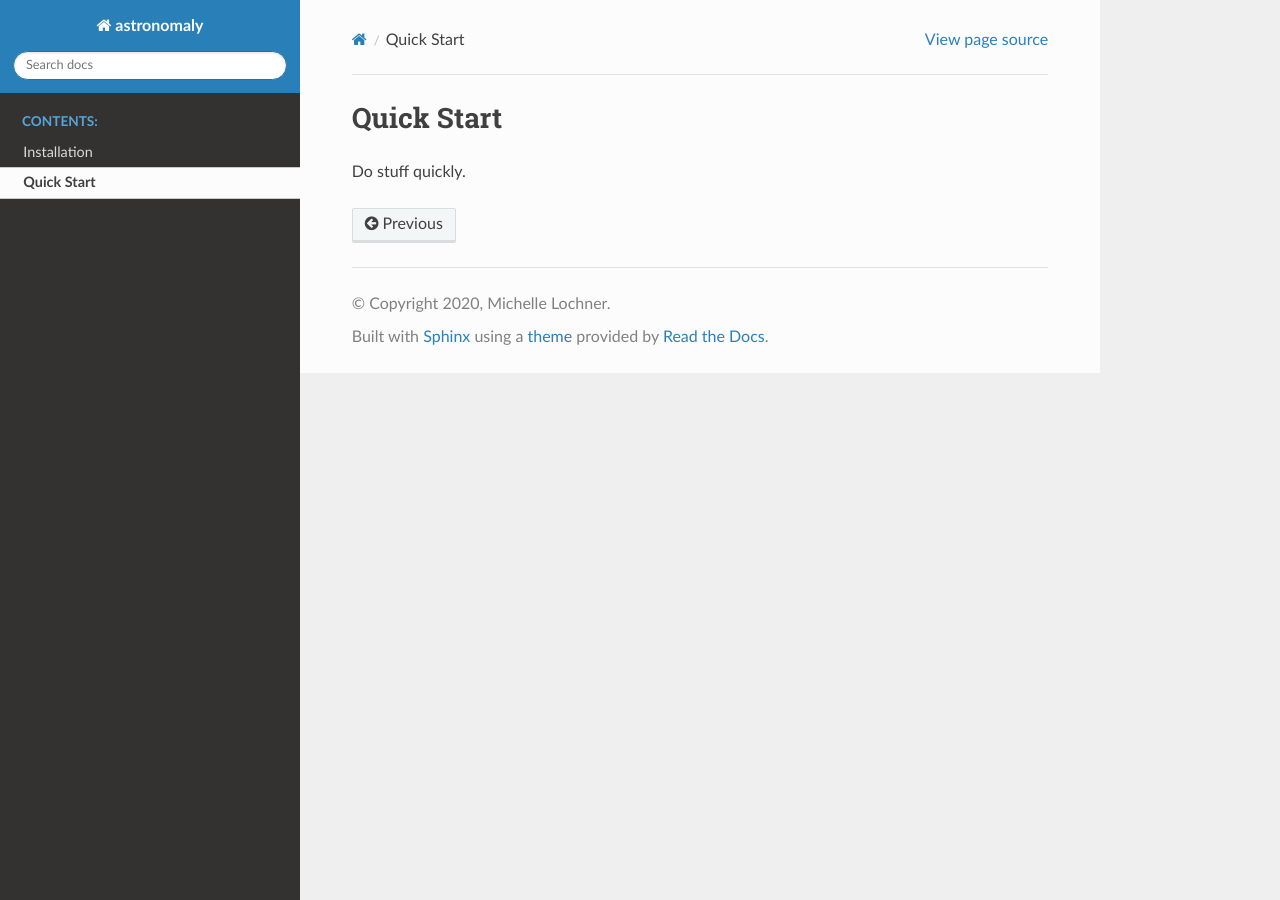
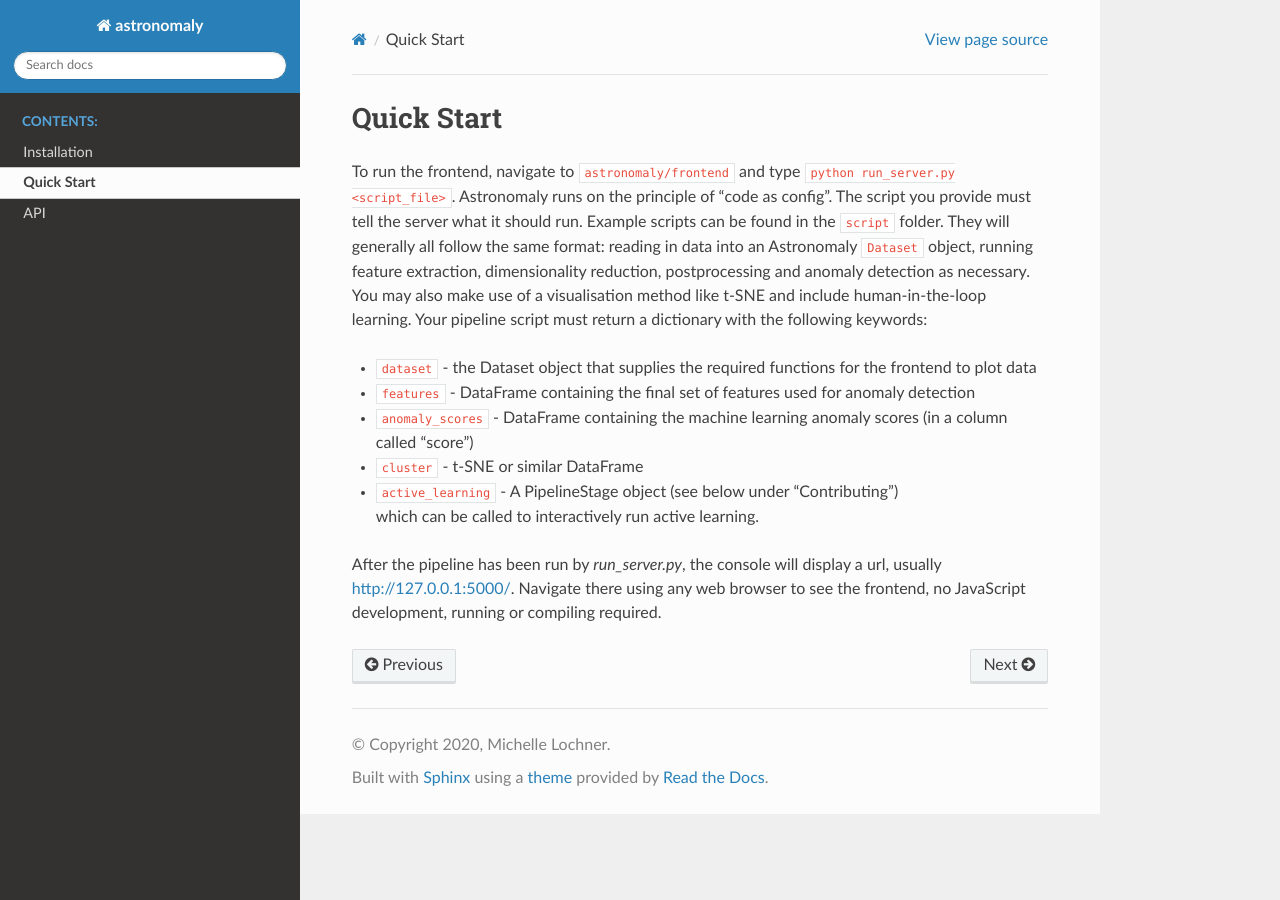
Before and after one commit to MichelleLochner/astronomaly, a Sphinx documentation site: the page built from astronomaly/python_docs/source/quickstart.rst, in a window 1280 px wide. Built offline with Sphinx 7.4.7 and the Read the Docs theme 2.0.0, drawn with Linux system fonts in a browser that asks for light colours; pages that are not in the unit, such as notebooks, are missing from menus.

```diff
--- a/astronomaly/python_docs/source/index.rst
+++ b/astronomaly/python_docs/source/index.rst
@@ -13,7 +13,7 @@ Welcome to astronomaly's documentation!
 
    install
    quickstart
-   apidocs/modules
+   api
 
 
 
--- a/astronomaly/python_docs/source/quickstart.rst
+++ b/astronomaly/python_docs/source/quickstart.rst
@@ -1,4 +1,25 @@
+===========
 Quick Start
 ===========
 
-Do stuff quickly.
+To run the frontend, navigate to ``astronomaly/frontend`` and type ``python
+run_server.py <script_file>``. Astronomaly runs on the principle of "code as
+config". The script you provide must tell the server what it should run.
+Example scripts can be found in the ``script`` folder. They will generally all
+follow the same format: reading in data into an Astronomaly ``Dataset`` object,
+running feature extraction, dimensionality reduction, postprocessing and
+anomaly detection as necessary. You may also make use of a visualisation method
+like t-SNE and include human-in-the-loop learning. Your pipeline script must
+return a dictionary with the following keywords:
+
+* ``dataset`` - the Dataset object that supplies the required functions for the frontend to plot data
+* ``features`` - DataFrame containing the final set of features used for anomaly detection
+* ``anomaly_scores`` - DataFrame containing the machine learning anomaly
+  scores (in a column called "score")
+* ``cluster`` - t-SNE or similar DataFrame
+* | ``active_learning`` - A PipelineStage object (see below under "Contributing")
+  | which can be called to interactively run active learning.
+
+After the pipeline has been run by `run_server.py`, the console will display a
+url, usually http://127.0.0.1:5000/. Navigate there using any web browser to see the frontend, no
+JavaScript development, running or compiling required.
```
Also changed, not shown: astronomaly/python_docs/source/api.rst (added, +7 -0 lines), astronomaly/python_docs/source/install.rst (+10 -1 lines).
